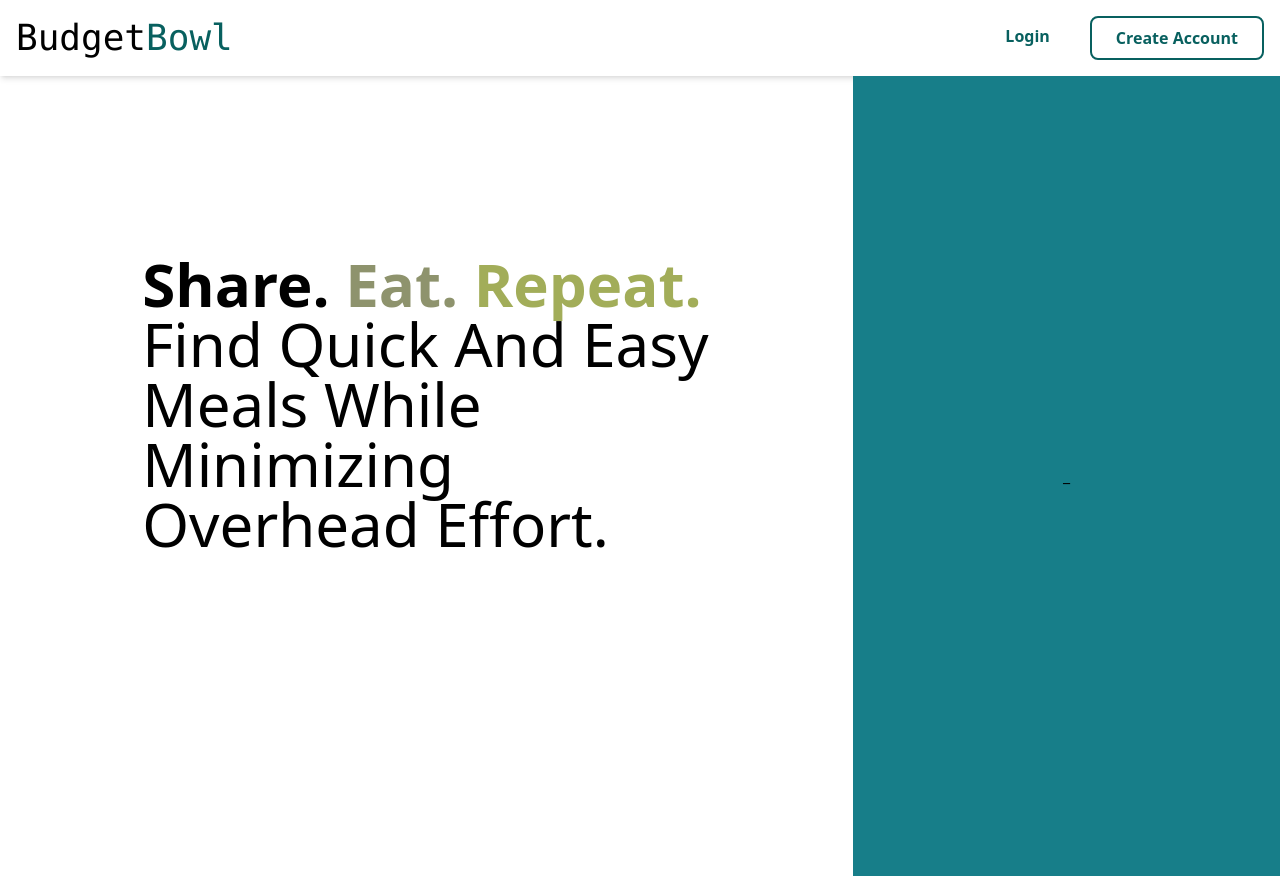
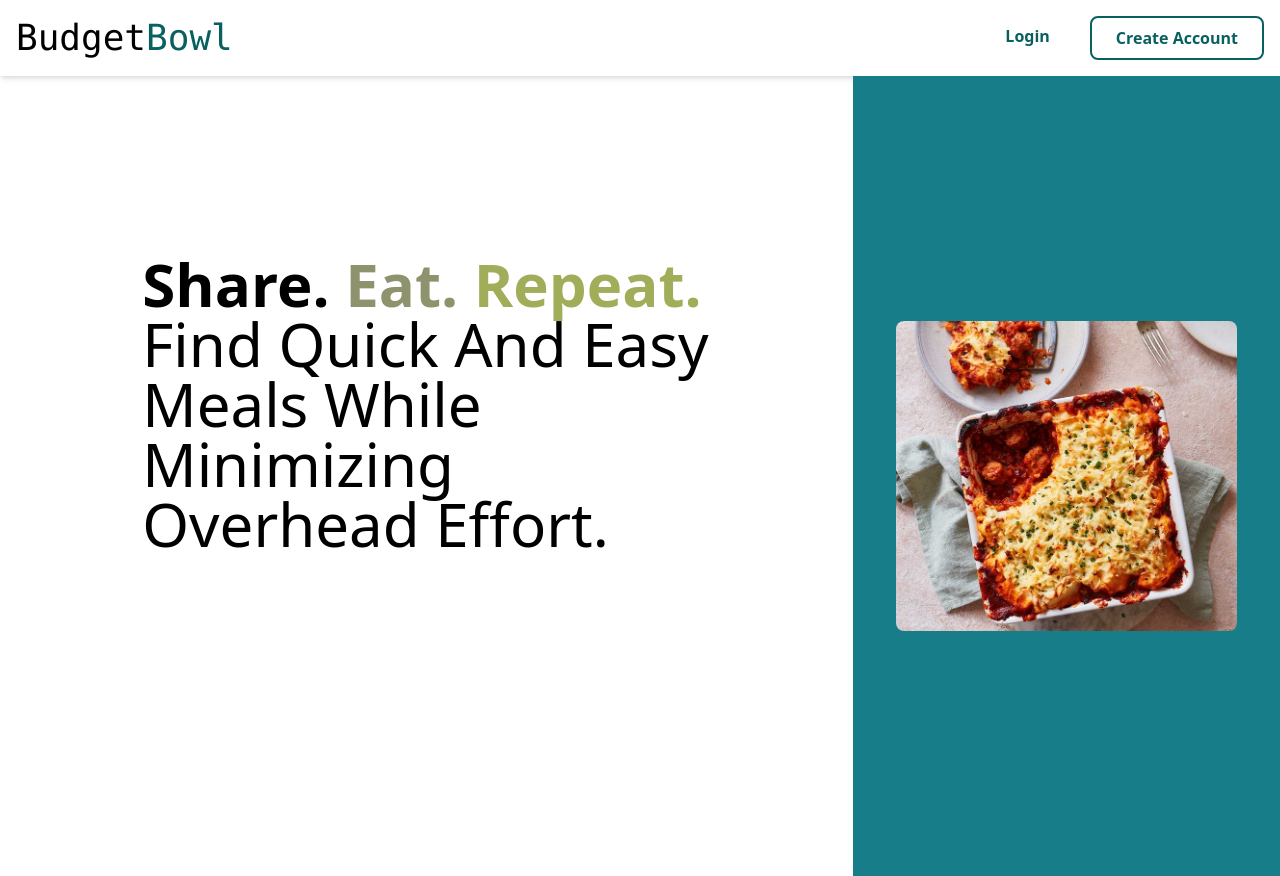
Before and after one commit to danatcosta3/BudgetBowl, a React (Create React App) app in the folder budgetbowl/: page / in a window 1280 px wide. Built offline with nearby package versions, Linux system fonts and the light colour scheme.

Commit message:
Added image

```diff
--- a/budgetbowl/src/pages/HomePage.jsx
+++ b/budgetbowl/src/pages/HomePage.jsx
@@ -1,6 +1,5 @@
 import React from "react";
 import MainHeader from "../components/MainHeader.jsx";
-
 function HomePage() {
   return (
     <div className="flex flex-col">
@@ -21,7 +20,11 @@ function HomePage() {
         </div>
         {/* Picture Side */}
         <div className="w-1/3 h-full bg-prim-main-blue flex items-center justify-center">
-          _
+          <img
+            className="max-w-[80%] max-h-[80%] rounded-lg"
+            src="/lasagna.jpg"
+            alt="lasagna"
+          />
         </div>
       </div>
     </div>
```
Also changed, not shown: budgetbowl/public/lasagna.jpg (added).
